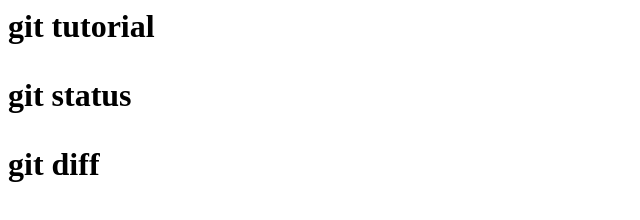
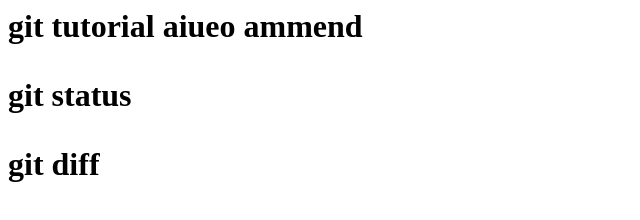
Before and after one commit to ishidahra0127/git_tutorial, a plain HTML site: page index.html in a window 1280 px wide. Shown: the whole page, without its empty margins (0-640 px from the left). Drawn offline with Linux system fonts and the light colour scheme.

Commit message:
git commit add

```diff
--- a/index.html
+++ b/index.html
@@ -1,3 +1,3 @@
-<h1>git tutorial<h1>
+<h1>git tutorial aiueo ammend<h1>
 <p>git status<p>
 <p>git diff<p>
```
